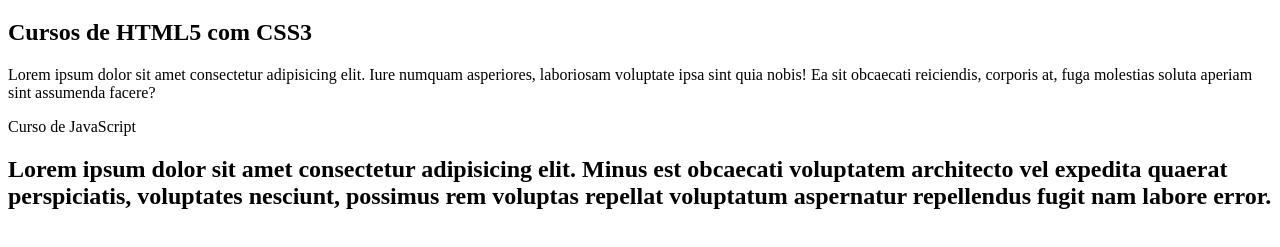
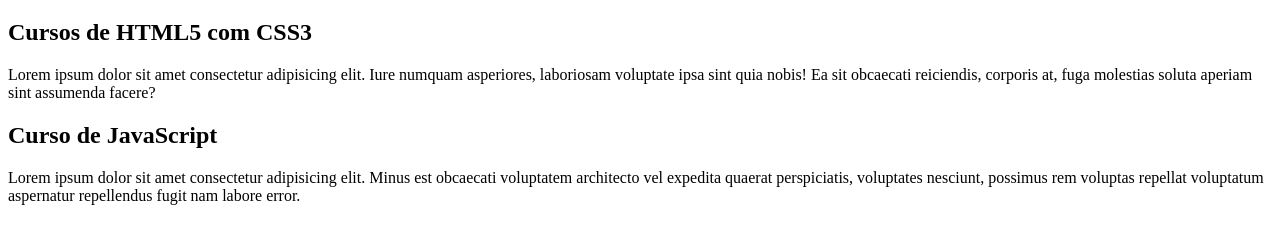
Before and after one commit to EdnaMota/projeto-site, a plain HTML site: page index.html in a window 1280 px wide. Shown: the part 61-308 px from the top of the page. Drawn offline with Linux system fonts and the light colour scheme.

Commit message:
Update index.html

```diff
--- a/index.html
+++ b/index.html
@@ -14,8 +14,10 @@
             <h2>Cursos de HTML5 com CSS3</h2>
             <p>Lorem ipsum dolor sit amet consectetur adipisicing elit. Iure numquam asperiores, laboriosam voluptate ipsa sint quia nobis! Ea sit obcaecati reiciendis, corporis at, fuga molestias soluta aperiam sint assumenda facere?</p>
         </article>
-        <article>Curso de JavaScript</article>
-        <h2>Lorem ipsum dolor sit amet consectetur adipisicing elit. Minus est obcaecati voluptatem architecto vel expedita quaerat perspiciatis, voluptates nesciunt, possimus rem voluptas repellat voluptatum aspernatur repellendus fugit nam labore error.</h2>
+        <article>
+            <h2>Curso de JavaScript</h2>
+        <p>Lorem ipsum dolor sit amet consectetur adipisicing elit. Minus est obcaecati voluptatem architecto vel expedita quaerat perspiciatis, voluptates nesciunt, possimus rem voluptas repellat voluptatum aspernatur repellendus fugit nam labore error.</p>
+    </article>
     </main>
 </body>
 </html>
```
